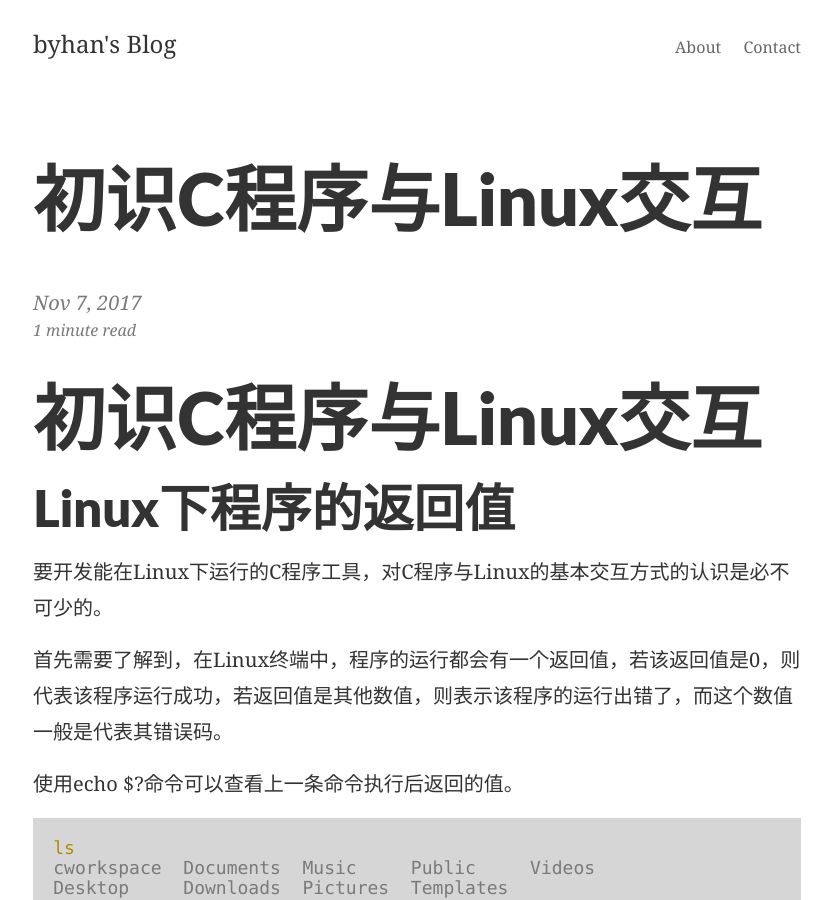
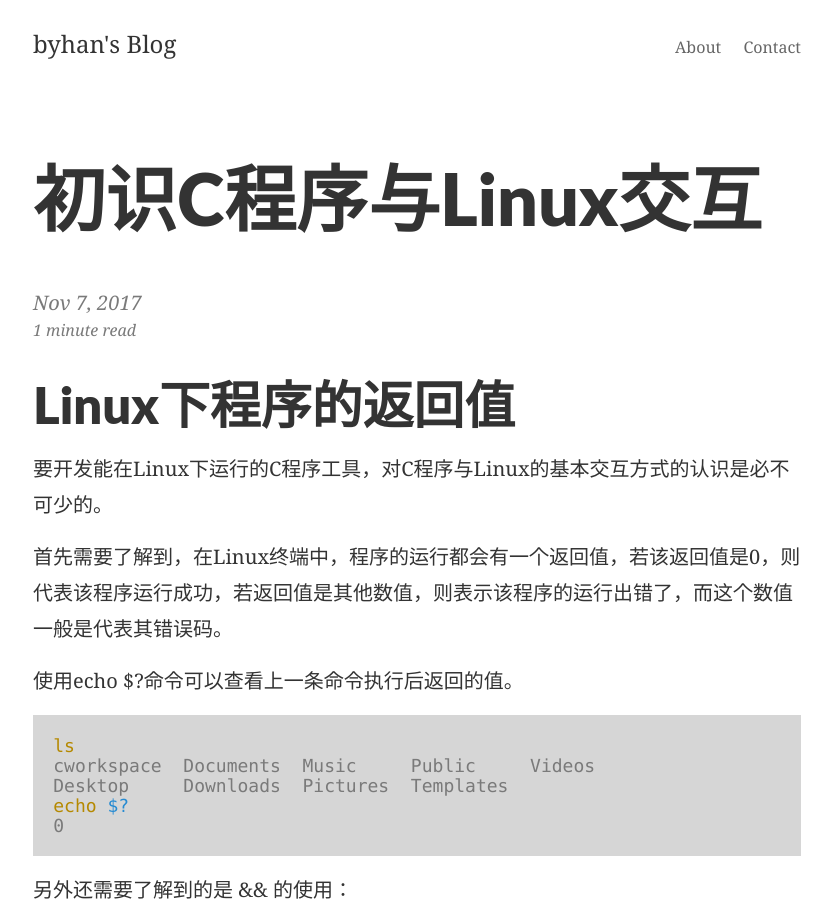
Before and after one commit to byhan40/byhan40.githbu.io, a Jekyll site: the page built from _posts/2017-11-07-初识C程序与Linux交互.md, in a window 1280 px wide and 900 px high. Shown: the whole window, without its empty margins (223-1055 px from the left). Built offline with Jekyll 4.4.1, drawn with Linux system fonts in a browser that asks for light colours; some web fonts are replaced; our own code applies the rules of GitHub Pages for plain Markdown files.

Commit message:
fix posts

```diff
--- a/_posts/2017-11-07-初识C程序与Linux交互.md
+++ b/_posts/2017-11-07-初识C程序与Linux交互.md
@@ -2,8 +2,6 @@
 title: 初识C程序与Linux交互
 date: 2017-11-07
 ---
-
-# 初识C程序与Linux交互
 
 ## Linux下程序的返回值
 
```
Also changed, not shown: _posts/2017-11-07-初识Linux下的C语言.md (+0 -2 lines).
